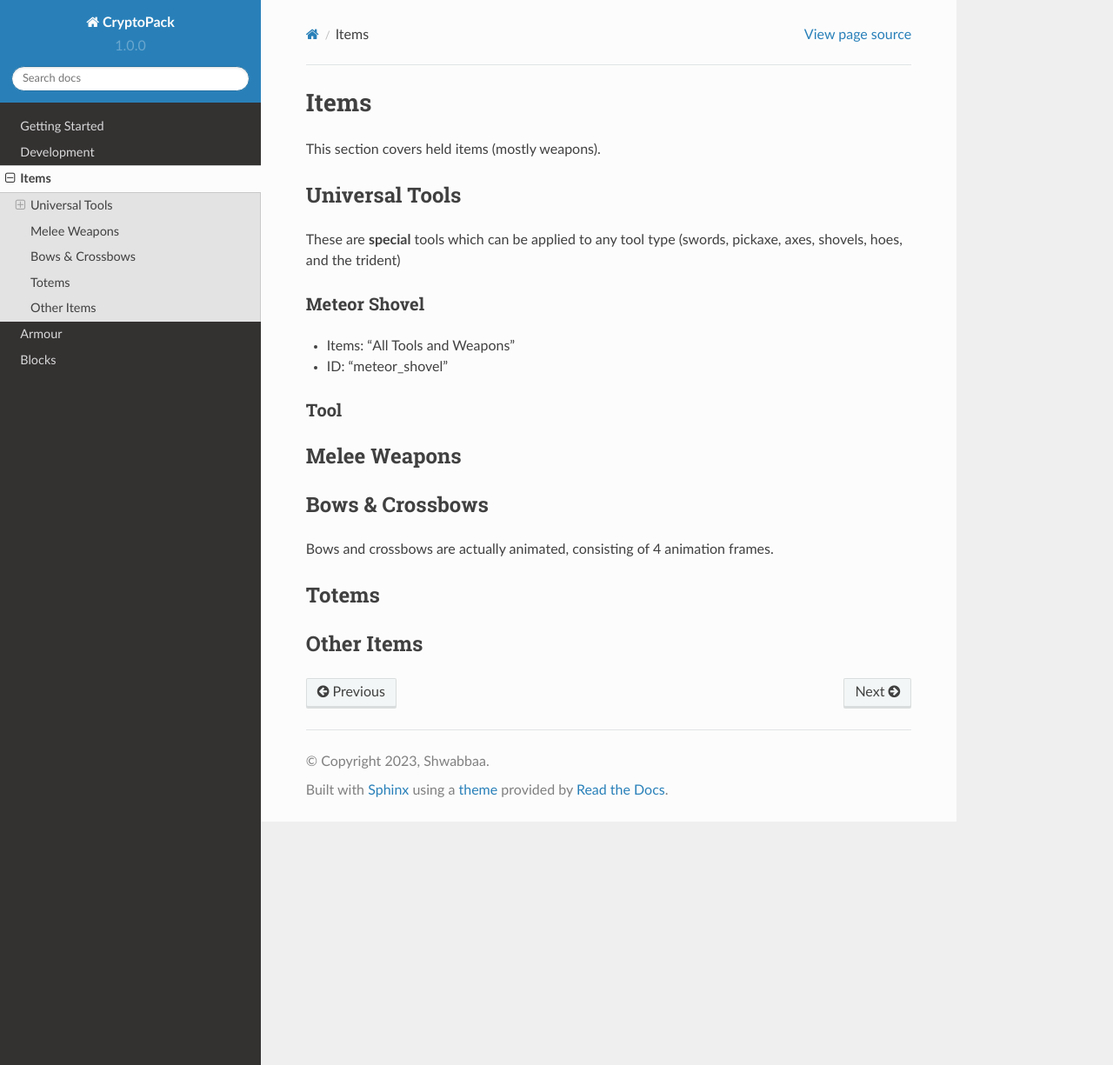
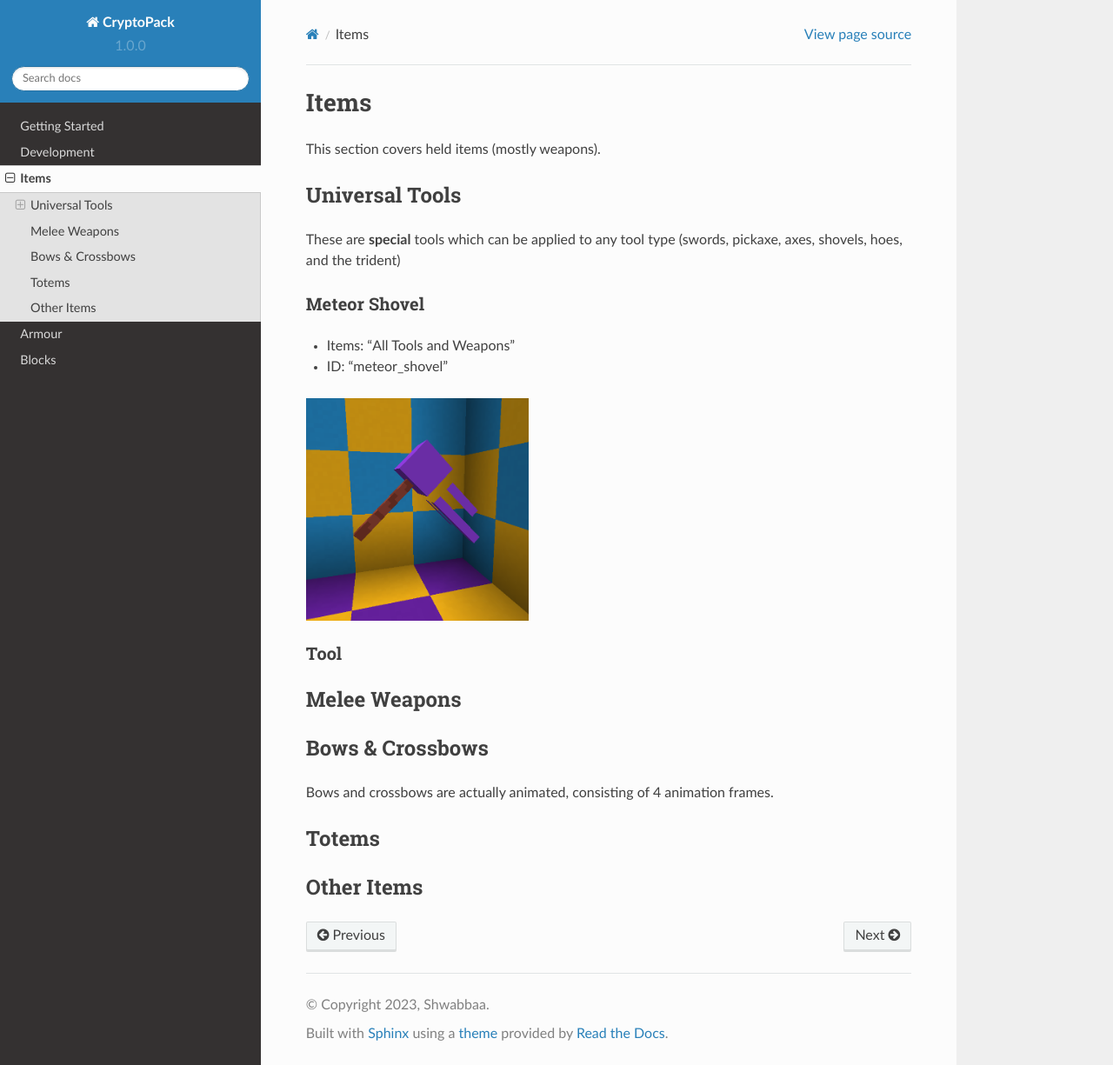
Before and after one commit to Shwabbaa/cryptopack-docs, a Sphinx documentation site: the page built from docs/source/items.rst, in a window 1280 px wide and 1225 px high. Shown: the whole window at 87% size. Built offline with Sphinx 7.4.7 and the Read the Docs theme 2.0.0, drawn with Linux system fonts in a browser that asks for light colours; pages that are not in the unit, such as notebooks, are missing from menus.

Commit message:
Update items.rst

```diff
--- a/docs/source/items.rst
+++ b/docs/source/items.rst
@@ -12,6 +12,8 @@ Meteor Shovel
 * Items: "All Tools and Weapons"
 * ID: "meteor_shovel"
 
+.. image:: items/meteor_shovel.png
+   :height: 256
 Tool
 -----------
 
```
